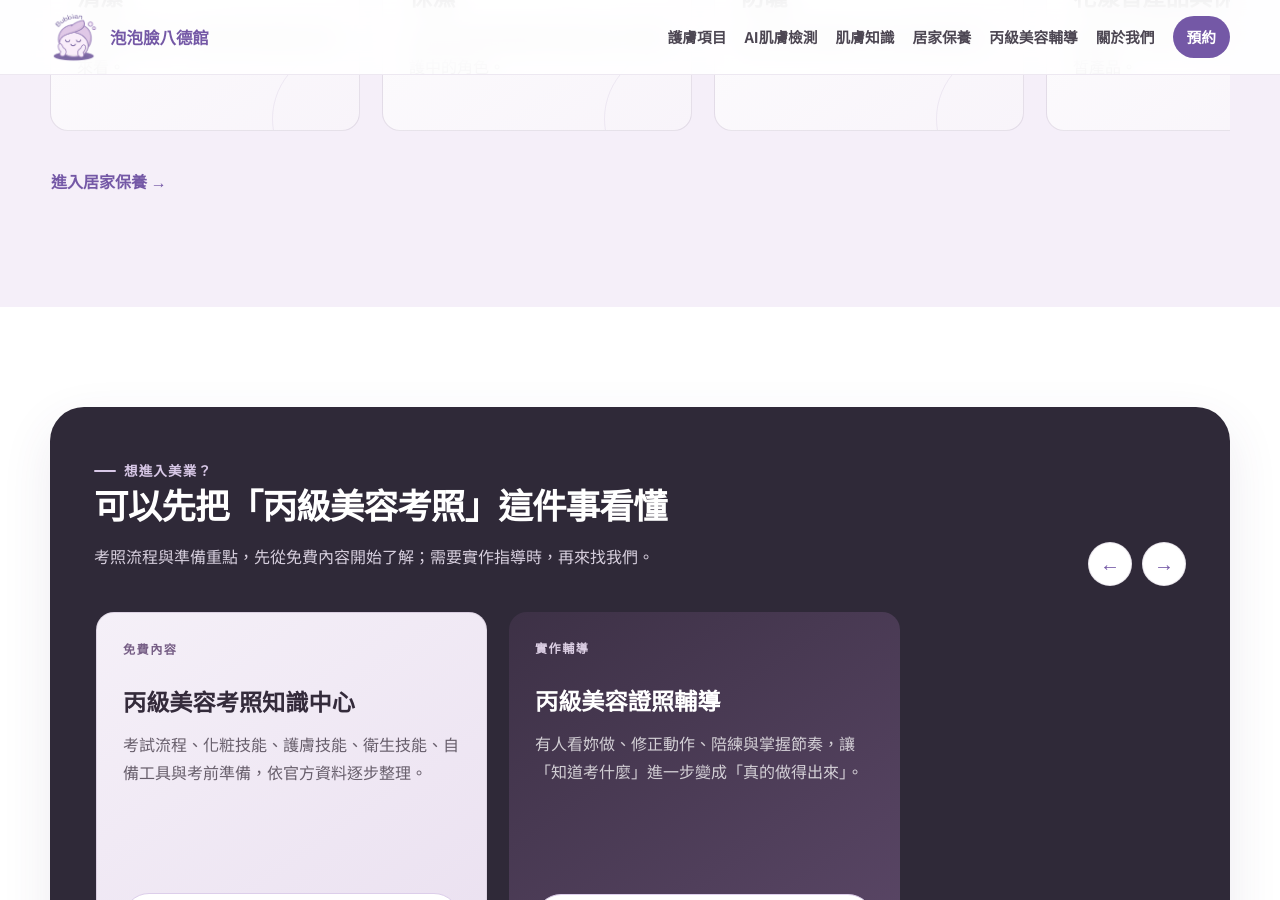
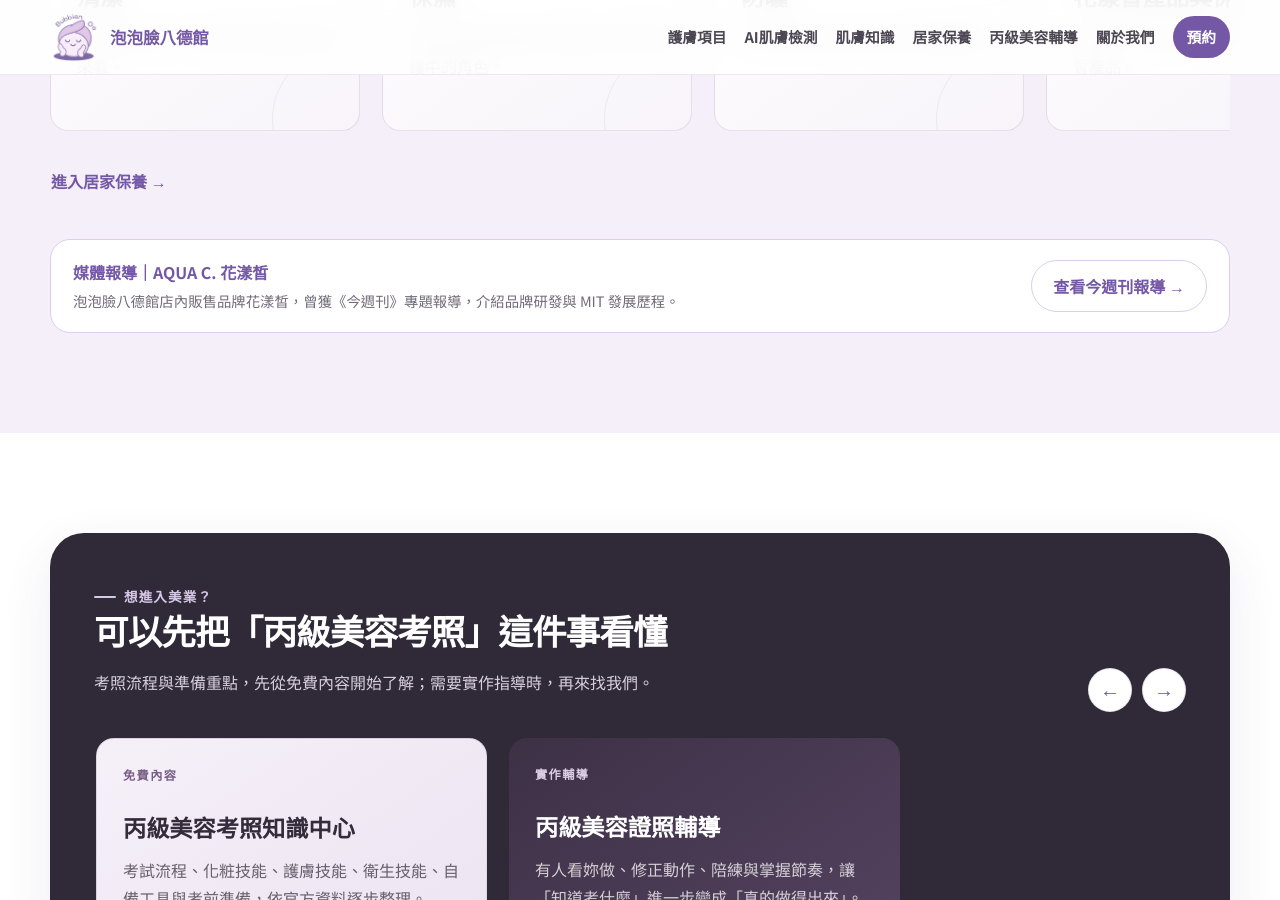
Before and after one commit to sophiaforyu-eng/bubblan, a Jekyll site: the page built from index.html, in a window 1280 px wide and 900 px high, scrolled down 3943 px. Built offline with Jekyll 4.4.1, drawn with Linux system fonts in a browser that asks for light colours; some web fonts are replaced.

Commit message:
Add Business Today media coverage for AQUA C

```diff
--- a/index.html
+++ b/index.html
@@ -217,6 +217,21 @@
 
 <div style="margin-top:4px"><a class="btn text" href="{{ '/homecare/' | relative_url }}">進入居家保養 →</a></div>
 </div>
+  <div class="service-note" style="margin-top:32px">
+  <div>
+    <strong>媒體報導｜AQUA C. 花漾皙</strong><br>
+    <span class="lead" style="font-size:.9rem">
+      泡泡臉八德館店內販售品牌花漾皙，曾獲《今週刊》專題報導，介紹品牌研發與 MIT 發展歷程。
+    </span>
+  </div>
+  <a class="btn secondary"
+     href="https://www.businesstoday.com.tw/article/category/183016/post/202607300020/"
+     target="_blank"
+     rel="noopener"
+     aria-label="查看今週刊 AQUA C. 花漾皙專題報導">
+    查看今週刊報導 →
+  </a>
+</div>
 </div>
 </section>
 <section class="section" id="license">
```
